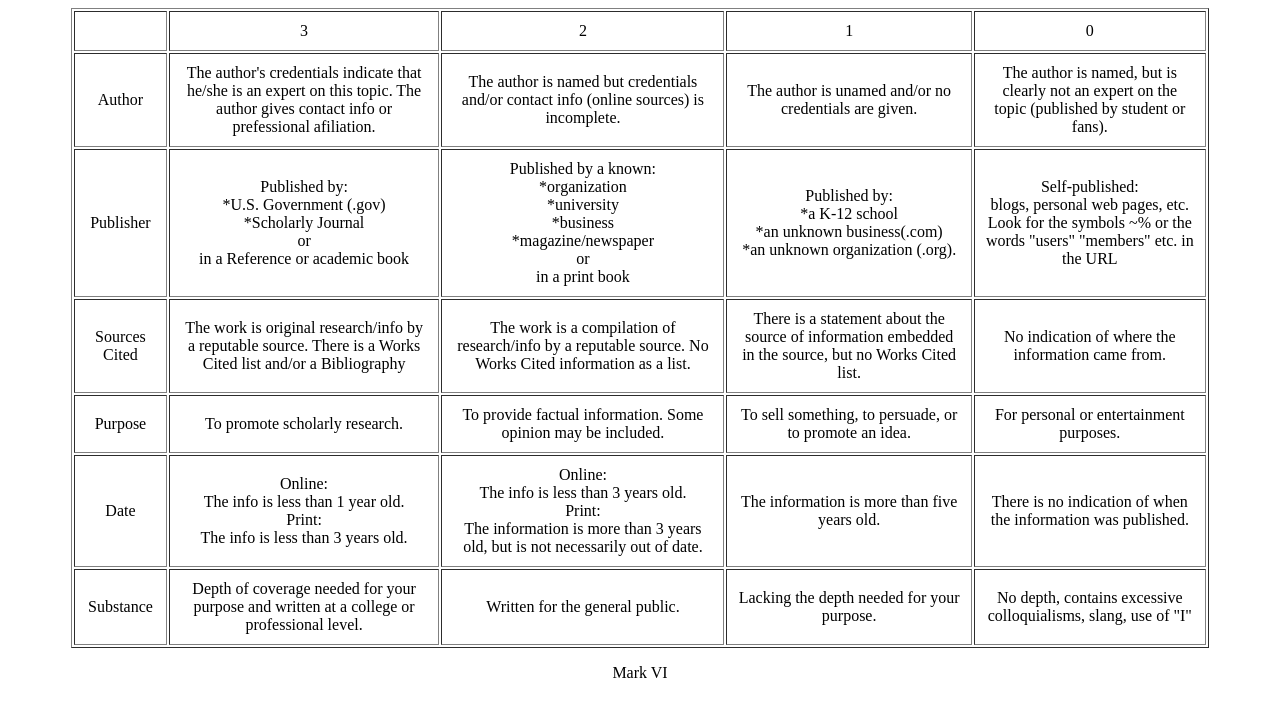
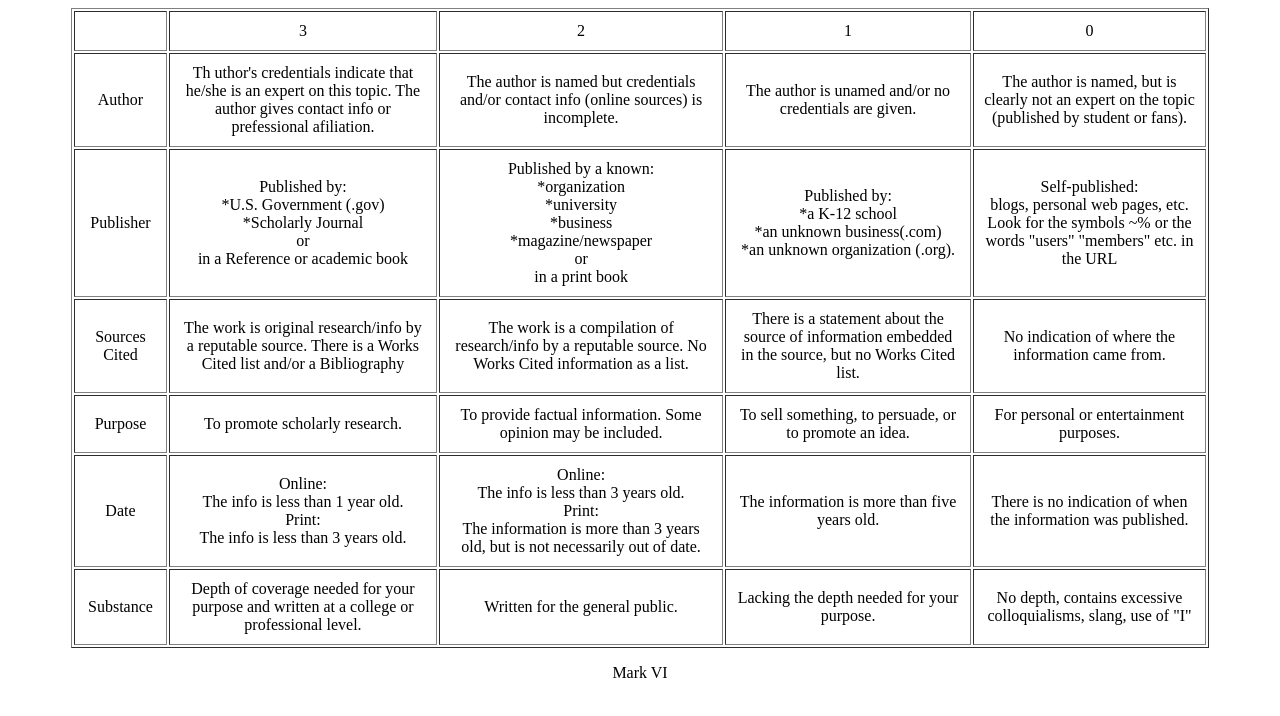
Before and after one commit to ElderMoose/Interactive, a plain HTML site: page interactiveRubricMkVI.html in a window 1280 px wide. Drawn offline with Linux system fonts and the light colour scheme.

Commit message:
Update interactiveRubricMkVI.html

```diff
--- a/interactiveRubricMkVI.html
+++ b/interactiveRubricMkVI.html
@@ -17,7 +17,7 @@
 
 <tr >
 <td> Author</td>
-<td id="I"onClick= "c3a();green();gold();orange();red();clik()" >The author's credentials indicate that he/she is an expert on this topic. The author gives contact info or prefessional afiliation.</td>
+<td id="I"onClick= "c3a();green();gold();orange();red();clik()" >Th uthor's credentials indicate that he/she is an expert on this topic. The author gives contact info or prefessional afiliation.</td>
 <td id="II" onclick="c2a();gold();green();orange();red();clik()">The author is named but credentials and/or contact info (online sources) is incomplete.</td>
 <td id="III" onClick="c1a();red();gold();green();orange();clik()">The author is unamed and/or no credentials are given.</td>
 <td id= "IV" onclick="c0a();red();orange();gold();green();clik()">The author is named, but is clearly not an expert on the topic (published by student or fans).</td>
```
